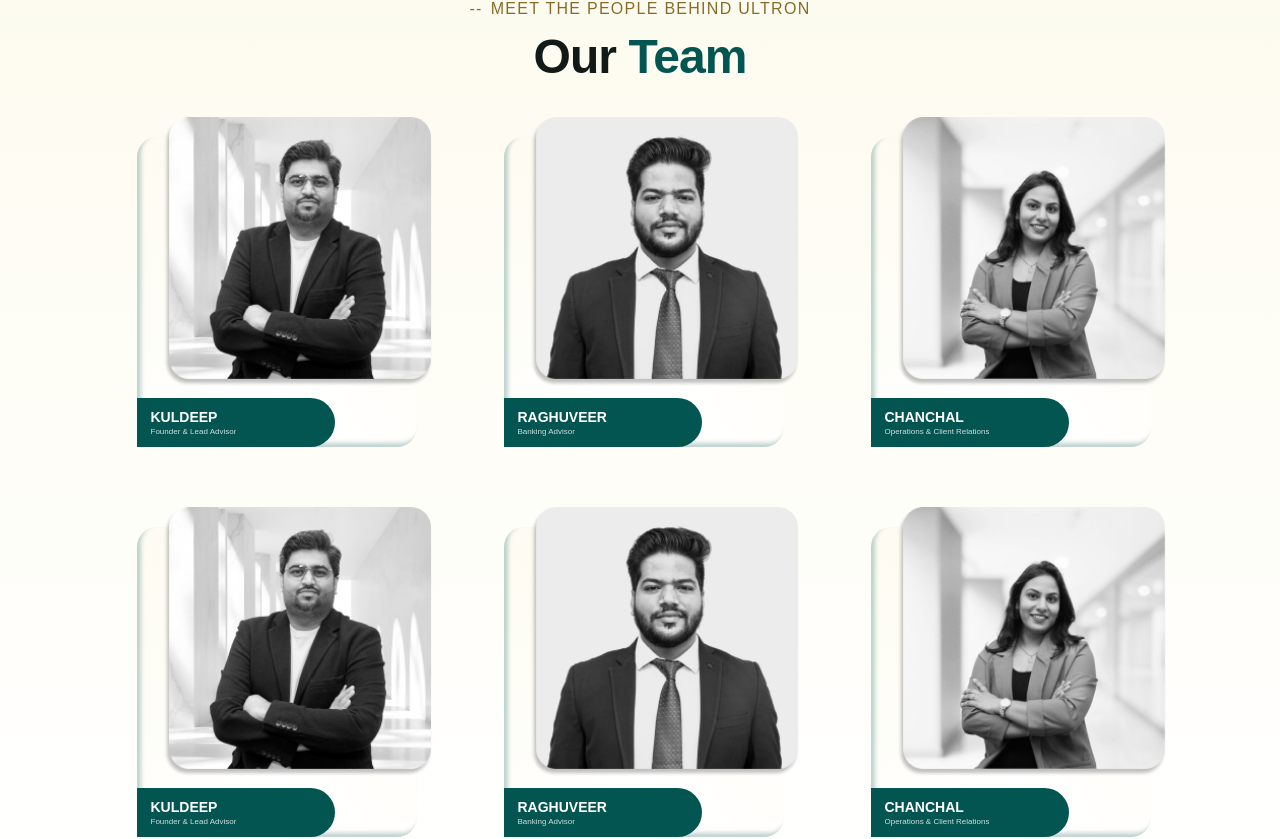
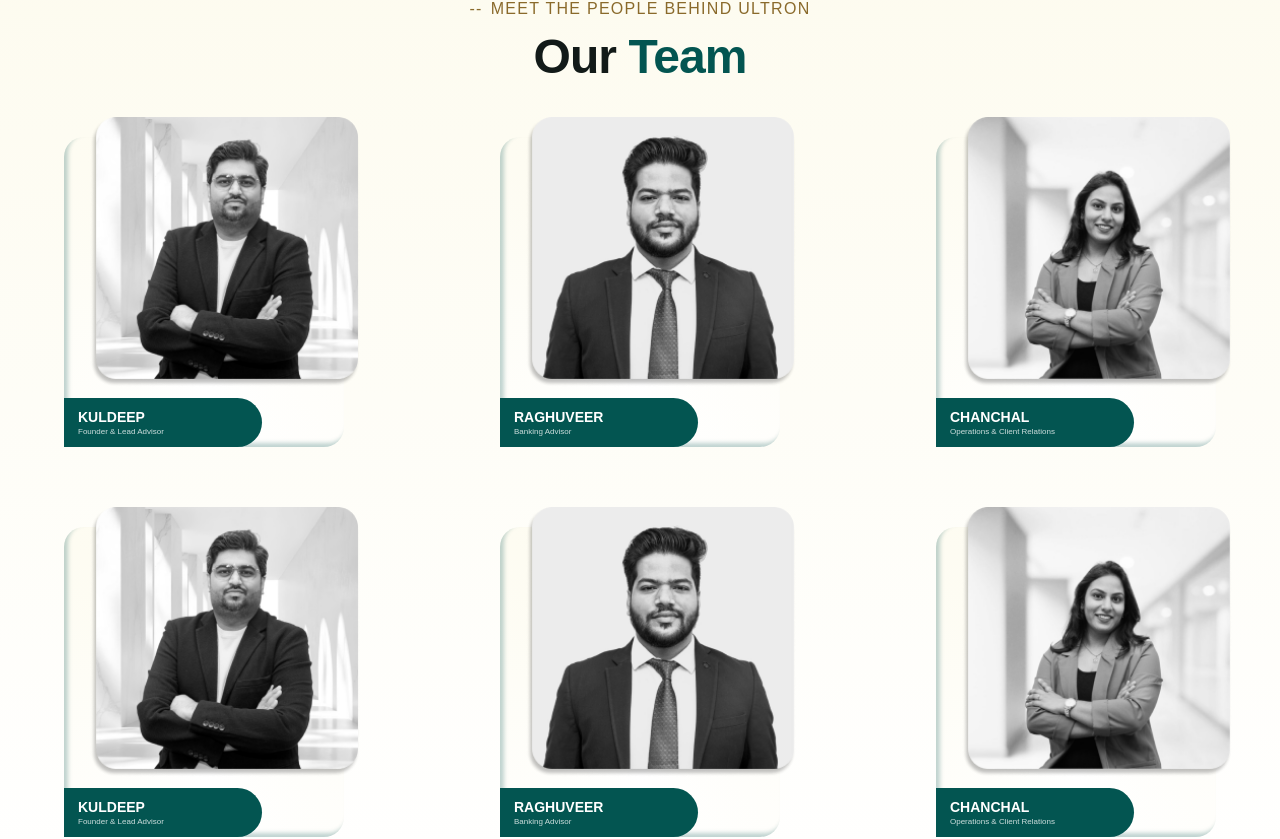
Before and after one commit to PrinceKhimani78/ultronnew, a Next.js app: page /about in a window 1280 px wide. Shown: the part 1555-2394 px from the top of the page. Built offline with nearby package versions, Linux system fonts and the light colour scheme; no server answers; a web font is replaced by a local one.

Commit message:
style(about): adjust AboutTeam grid layout and card dimensions

```diff
--- a/src/components/about/AboutTeam.tsx
+++ b/src/components/about/AboutTeam.tsx
@@ -51,25 +51,30 @@ export function AboutTeam() {
         />
 
         {/*
-          Fixed-width tracks (`grid-cols-[273px]`, not `1fr`/`justify-items-
-          center`), centred within a *full-width* grid box via `justify-
-          center` — never `justify-between`, which would spread the row
-          edge-to-edge on a wide viewport instead of holding the comp's own
-          94px column gap. Deliberately `w-full`, not `max-w-[1007px] mx-
-          auto`: a narrower box centred with `mx-auto` puts a real computed
-          `margin-left`/`margin-right` on the grid that every other band on
-          this page carries as zero, so the grid's own edges sat inset from
-          the page measure everything else aligns to. `justify-center`
-          centres the fixed tracks inside the full-width box instead, which
-          lands the cards at the same on-screen position but leaves the grid
-          element itself flush with the page like its siblings. The column
-          count and gaps are breakpoint-exact, not a fluid scale: 1 col /
-          48px rows under 640px, 2 cols / 56×64px 640–1023px, 3 cols /
-          94×80px from 1024px up — including on screens wider than the
-          1280px comp itself, since the tracks stay fixed-width regardless
-          of how wide the (now full-width) grid box is.
+          Fixed-width tracks (`grid-cols-[280px]`, not `1fr`/`justify-items-
+          center`) inside a *full-width* grid box — never `max-w-[1007px]
+          mx-auto`, which puts a real computed `margin-left`/`margin-right`
+          on the grid that every other band on this page carries as zero,
+          leaving the grid's own edges inset from the measure everything
+          else aligns to.
+
+          280px, not the comp's 273px: `TeamCard` below is `w-[280px]`, a
+          size dialled in by hand against the rendered comp in an earlier
+          pass. A grid track narrower than the card it holds doesn't shrink
+          the card — the card overflows its own track by the difference —
+          which is exactly what put the third card 7px past the container's
+          right edge here before this matched the two numbers up.
+
+          Below `lg`, the tracks are centred as a block via `justify-center`
+          with an explicit column gap (56px at 2 cols, none needed at 1).
+          At `lg` and up the row switches to `justify-between` with *no*
+          explicit column gap: three fixed-width cards distributed edge-to-
+          edge across the full container spread the leftover width evenly
+          between them instead of as outer margin, which is what puts card
+          one's left edge and card three's right edge on the same line as
+          "Our Vision" / "Our Story" above.
         */}
-        <ul className="mt-8 grid w-full grid-cols-[273px] justify-center gap-y-[48px] sm:mt-10 sm:grid-cols-[repeat(2,273px)] sm:gap-x-[56px] sm:gap-y-[64px] lg:mt-14 lg:grid-cols-[repeat(3,273px)] lg:gap-x-[94px] lg:gap-y-[80px]">
+        <ul className="mt-8 grid w-full grid-cols-[280px] justify-center gap-y-[48px] sm:mt-10 sm:grid-cols-[repeat(2,280px)] sm:justify-center sm:gap-x-[56px] sm:gap-y-[64px] lg:mt-14 lg:grid-cols-[repeat(3,280px)] lg:justify-between lg:gap-y-[80px]">
           {ABOUT_PAGE.team.members.map((member, index) => (
             <Reveal
               as="li"
@@ -87,26 +92,29 @@ export function AboutTeam() {
 }
 
 /**
- * One card, at the comp's own literal pixel values throughout — width,
- * height and every child's position and size are fixed (`shrink-0`), not
- * proportional, per the exact CSS supplied against these three frames:
+ * One card, sized as fixed pixel values throughout — width, height and
+ * every child's position and size are fixed (`shrink-0`), not proportional:
  *
- * 1. **Mat** (`.team-member-card`, Frame 31) — 273×307, 20px radius, the
- *    comp's own conic gradient, its teal-tinted inset shadow restored (an
- *    earlier pass dropped it; this is the authoritative spec).
- * 2. **Portrait** (`.team-member-image-wrapper`, Frame 65) — 258×258,
- *    grayscale, 20px radius, offset `top: -18px; left: 20px` from the mat —
- *    tuned by hand against the rendered comp, which is why it floats a
- *    little above the mat's own top edge rather than sitting flush inside
- *    it. `overflow-visible` on the mat is what lets that top sliver show
- *    instead of being clipped.
+ * 1. **Mat** (`.team-member-card`, Frame 31 in the comp) — 280×310, 20px
+ *    radius, the comp's own conic gradient, its teal-tinted inset shadow
+ *    restored (an earlier pass dropped it; this is the authoritative spec).
+ *    The comp's own frame reads 273×307; this card runs 7px larger on each
+ *    axis, dialled in by hand against the rendered comp in a later pass.
+ * 2. **Portrait** (`.team-member-image-wrapper`, Frame 65) — 270×270,
+ *    grayscale, 20px radius, offset `top: -20px; left: 26px` from the mat —
+ *    likewise tuned by hand, which is why it floats above the mat's own top
+ *    edge rather than sitting flush inside it. `overflow-visible` on the mat
+ *    is what lets that top sliver show instead of being clipped.
  * 3. **Info panel** (`.team-member-info`, Frame 66) — 198×49, absolutely
  *    positioned flush to the mat's bottom-left corner. The LinkedIn link
  *    sits inside this same panel, at its right edge via `justify-between`.
  *
- * Fixed-width cards inside a grid mean the row won't shrink below 273px on
+ * Fixed-width cards inside a grid mean the row won't shrink below 280px on
  * a viewport narrower than that plus its gutters — a real, if narrow, edge
- * case the fluid version from the previous pass didn't have.
+ * case a fully fluid card wouldn't have. The grid's own track width (in
+ * `AboutTeam` above) has to track this card's actual width, not the comp's
+ * — a mismatch there is what put the third card past the container's own
+ * right edge in an earlier pass.
  */
 function TeamCard({ member }: { member: TeamMember }) {
   return (
```
